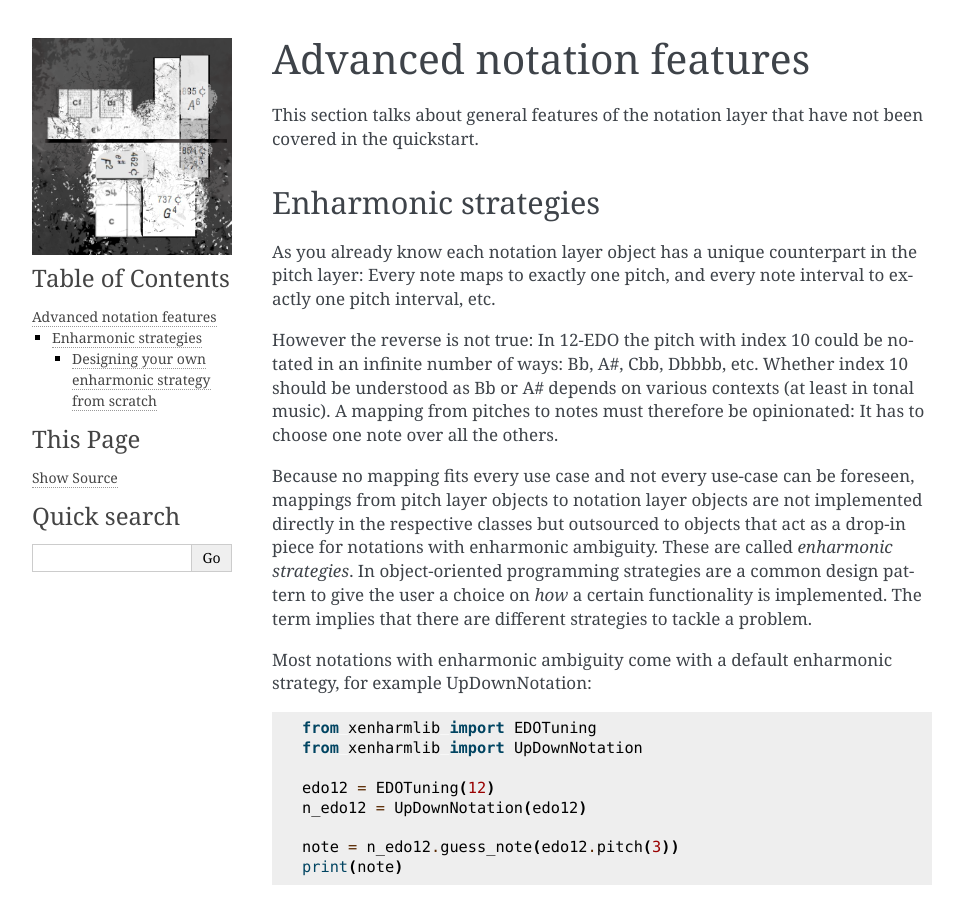
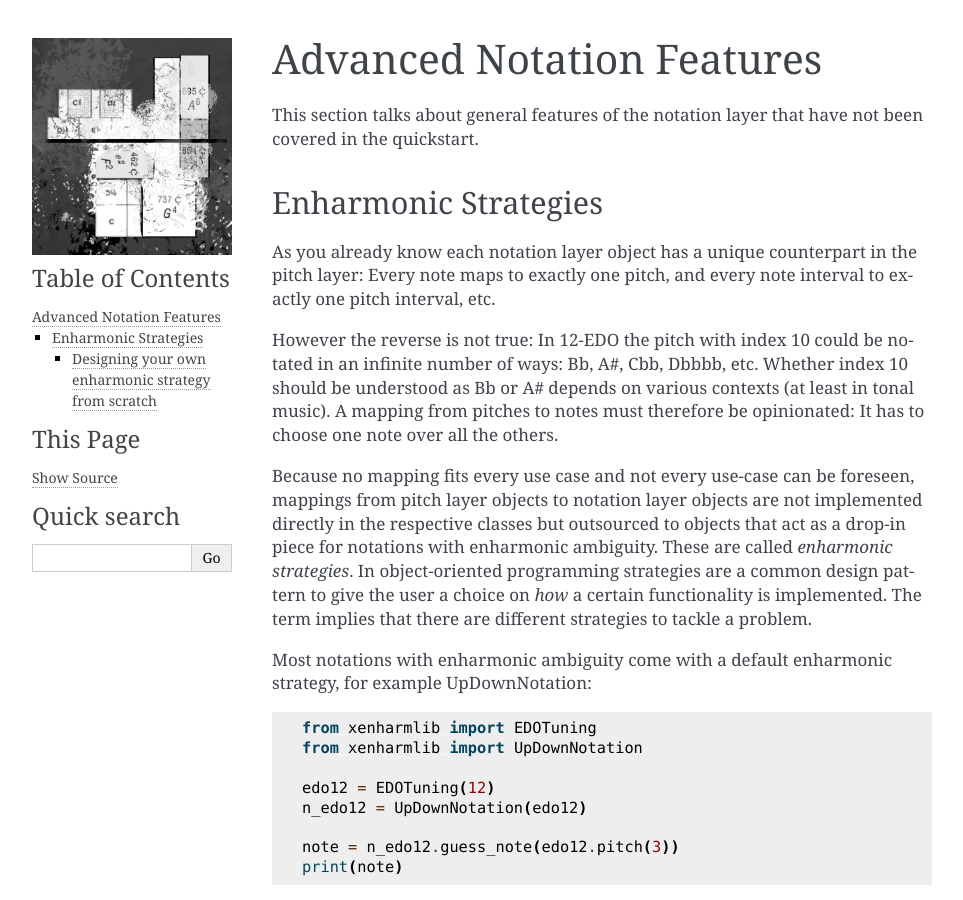
Before and after one commit to retooth2/xenharmlib, a Sphinx documentation site: the page built from doc/adv_notation_features.rst, in a window 1280 px wide and 900 px high. Shown: the whole window, without its empty margins (148-1111 px from the left). Built offline with Sphinx 7.4.7, drawn with Linux system fonts in a browser that asks for light colours.

Commit message:
chore: Section title capitalization

```diff
--- a/doc/adv_notation_features.rst
+++ b/doc/adv_notation_features.rst
@@ -1,10 +1,10 @@
-Advanced notation features
+Advanced Notation Features
 ======================================
 
 This section talks about general features of the notation layer that have not
 been covered in the quickstart.
 
-Enharmonic strategies
+Enharmonic Strategies
 -------------------------------
 
 As you already know each notation layer object has a unique counterpart in
```
